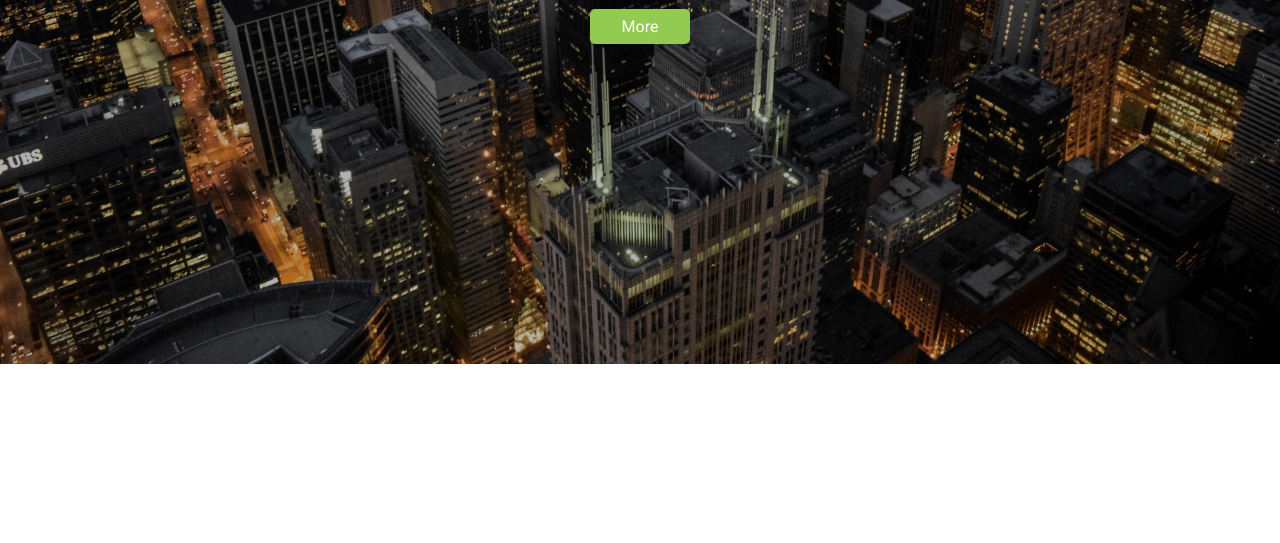
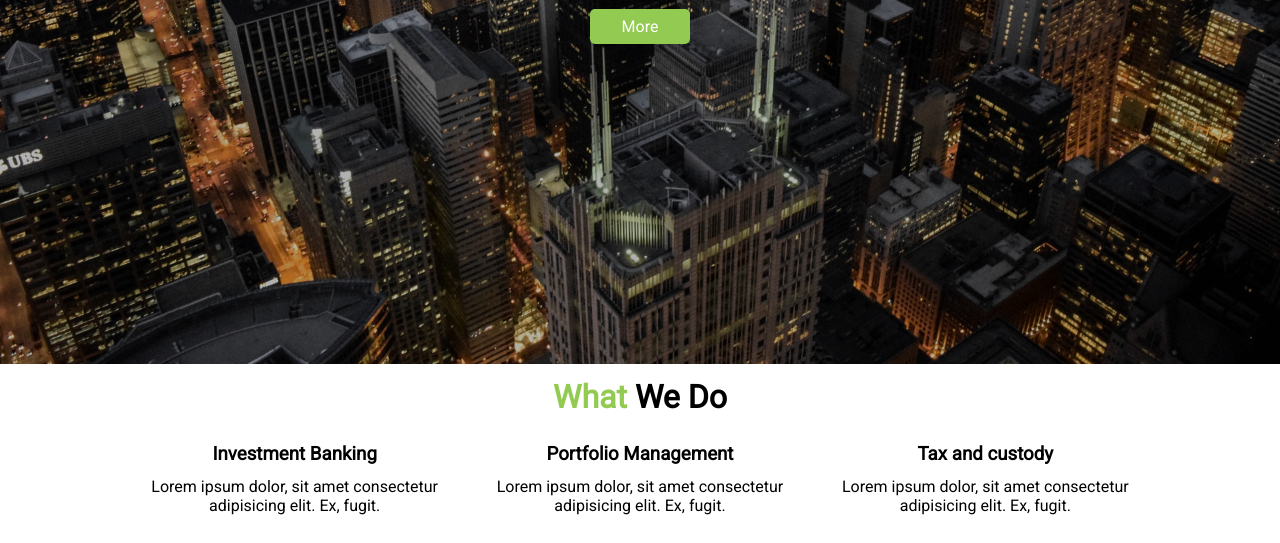
Before and after one commit to lamarovan/basic-responsive-website, a plain HTML site: page index.html in a window 1280 px wide. Shown: the part 496-1039 px from the top of the page. Before the commit the page ends 860 px from the top, so only its background shows below. Drawn offline with Linux system fonts and the light colour scheme.

Commit message:
What do we do section updated

```diff
--- a/css/style.css
+++ b/css/style.css
@@ -19,6 +19,17 @@ p {
 }
 
 /* Utility classes */
+.container {
+  max-width: 1100px;
+  margin: auto;
+  padding: 0 2rem;
+  overflow: hidden;
+}
+
+.text-center {
+  text-align: center;
+}
+
 .text-primary {
   color: #93cb52;
 }
@@ -28,6 +39,17 @@ p {
   margin-bottom: 0.75rem;
   line-height: 1.1;
 }
+
+.m-heading {
+  font-size: 2rem;
+  margin-top: 1rem;
+  margin-bottom: 0.75rem;
+  line-height: 1.1;
+}
+
+py-1 { padding: 1.5rem 0; }
+py-2 { padding: 2rem 0; }
+py-3 { padding: 3rem 0; }
 
 .btn {
   display: inline-block;
@@ -92,3 +114,14 @@ p {
   padding: 0 2rem;
   background-color: rgba(0,0,0,0.3);
 }
+
+/* Section: What we do */
+#what .items {
+  display: flex;
+}
+
+#what .items .item {
+  flex: 1;
+  text-align: center;
+  padding: 1rem;
+}
--- a/index.html
+++ b/index.html
@@ -39,6 +39,36 @@
             <a href="#what" class="btn">More</a>
         </div>
     </header>
+
+    <!-- What we do -->
+    <section id="what" class="bg-light">
+        <div class="container">
+            <h2 class="m-heading text-center py-3">
+                <span class="text-primary">What</span> We Do
+            </h2>
+            <div class="items">
+                <div class="item">
+                    <div>
+                        <h3>Investment Banking</h3>
+                        <p>Lorem ipsum dolor, sit amet consectetur adipisicing elit. Ex, fugit.</p>
+                    </div>
+                </div>
+                <div class="item">
+                    <div>
+                        <h3>Portfolio Management</h3>
+                        <p>Lorem ipsum dolor, sit amet consectetur adipisicing elit. Ex, fugit.</p>
+                    </div>
+                </div>
+                <div class="item">
+                    <div>
+                        <h3>Tax and custody</h3>
+                        <p>Lorem ipsum dolor, sit amet consectetur adipisicing elit. Ex, fugit.</p>
+                    </div>
+                </div>
+            </div>
+        </div>
+
+    </section>
 </body>
 
 </html>
```
